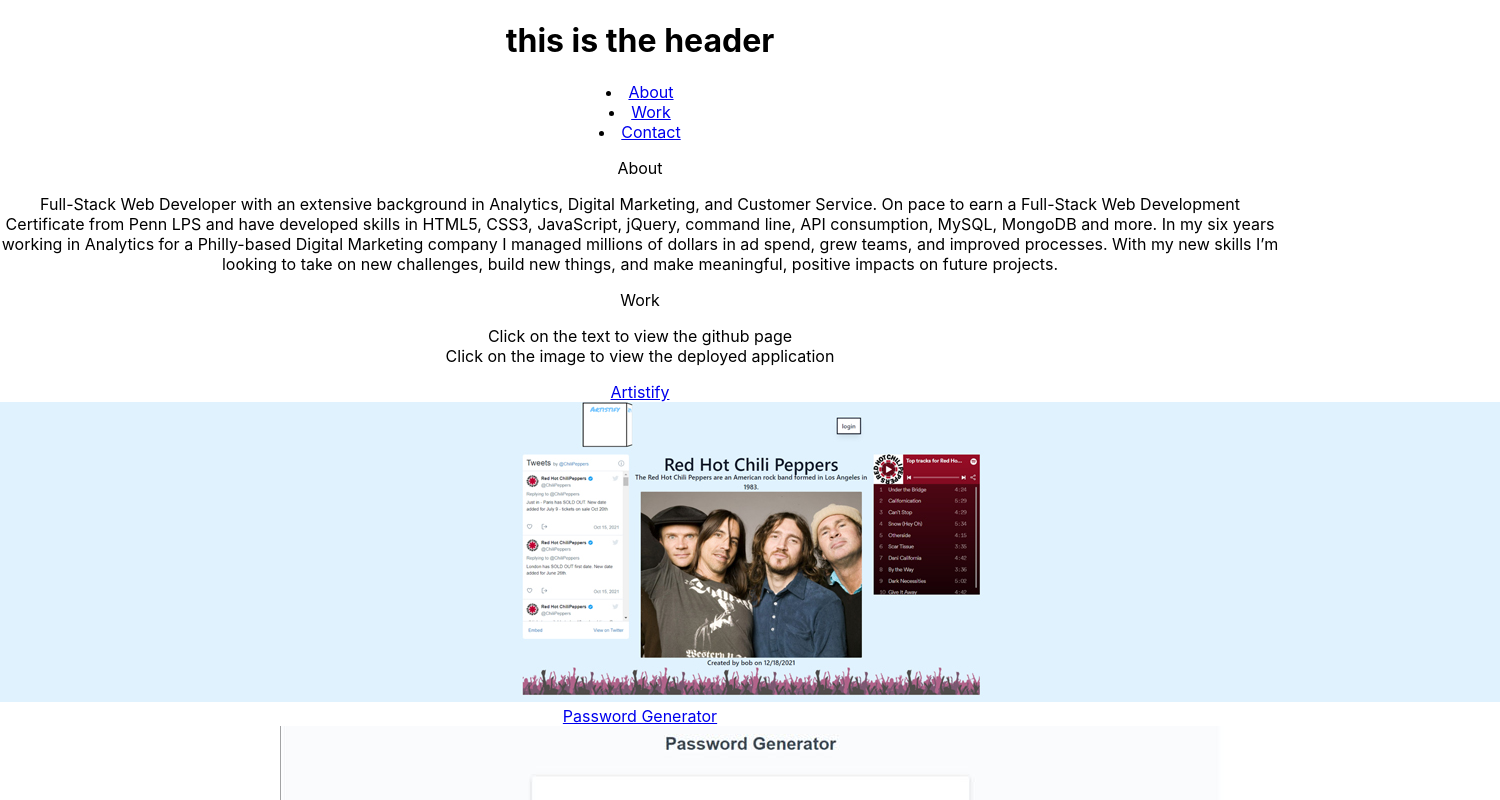
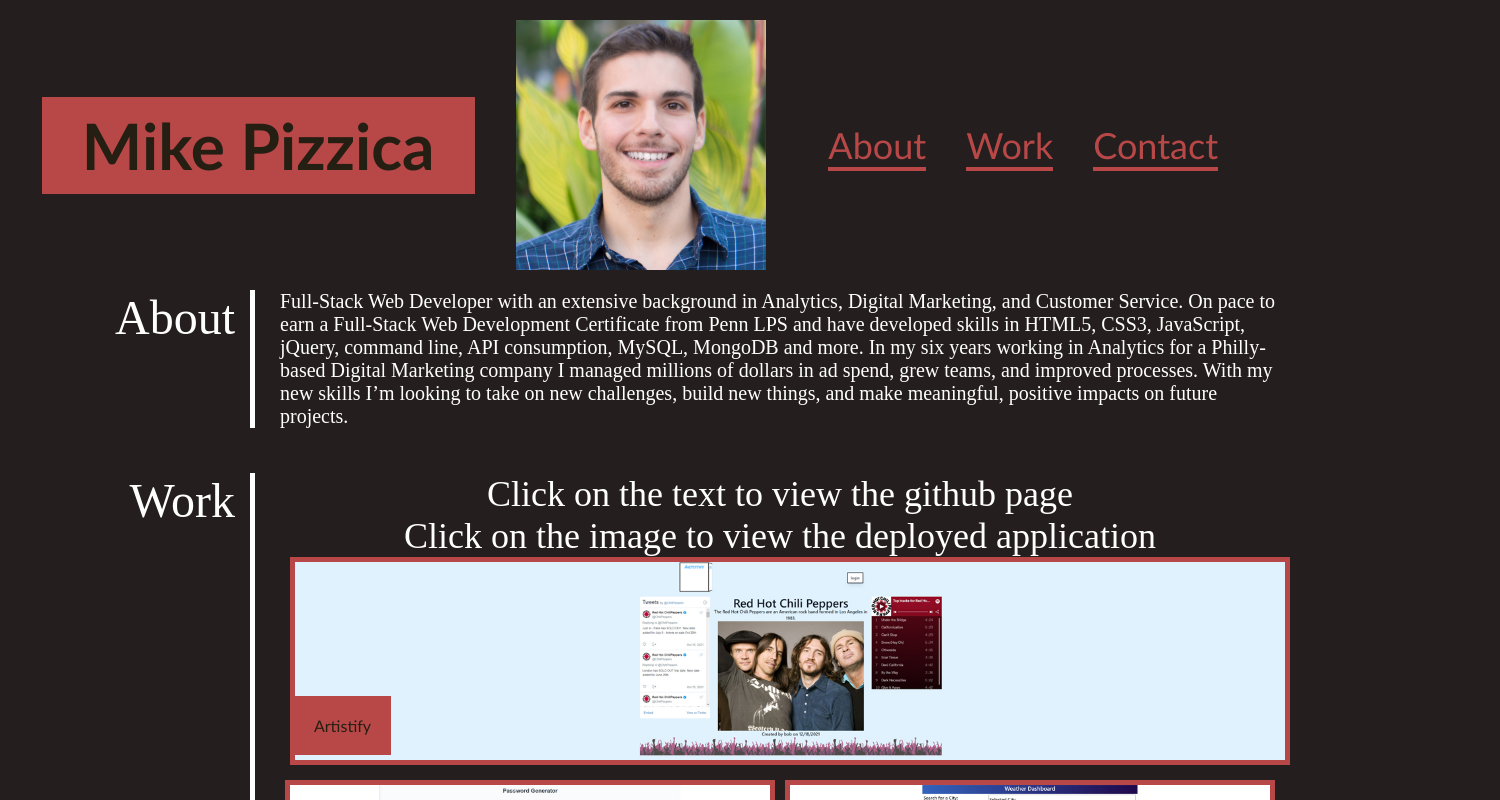
Before and after one commit to mikepizzica/react-portfolio, a React (Create React App) app: page / in a window 1280 px wide. Shown: the top 800 px of the page, 1500 px wide, since content can reach past the window. Built offline with nearby package versions, Linux system fonts and the light colour scheme.

Commit message:
update header and introduce CSS rules

```diff
--- a/src/App.css
+++ b/src/App.css
@@ -1,4 +1,4 @@
-.App {
+/* .App {
   text-align: center;
 }
 
@@ -35,4 +35,4 @@
   to {
     transform: rotate(360deg);
   }
-}
+} */
--- a/src/components/header.js
+++ b/src/components/header.js
@@ -3,10 +3,21 @@
 
 function header() {
     return (
-        <>
-        <h1>this is the header</h1>
-        <Nav/>
-        </>
+        <header>
+        <h1>Mike Pizzica</h1>
+        <img src={process.env.PUBLIC_URL + '/assets/images/MikePizzica1000x1000.jpg'} alt="mike pizzica" />
+        <nav>
+            <li>
+                <a href="#about">About</a>
+            </li>
+            <li>
+                <a href="#work">Work</a>
+            </li>
+            <li>
+                <a href="#contact">Contact</a>
+            </li>
+        </nav>
+    </header>
     );
 }
 
--- a/src/index.css
+++ b/src/index.css
@@ -1,13 +1,155 @@
-body {
+/* setting our universal selector */
+* {
+  box-sizing: border-box;
   margin: 0;
-  font-family: -apple-system, BlinkMacSystemFont, 'Segoe UI', 'Roboto', 'Oxygen',
-    'Ubuntu', 'Cantarell', 'Fira Sans', 'Droid Sans', 'Helvetica Neue',
-    sans-serif;
-  -webkit-font-smoothing: antialiased;
-  -moz-osx-font-smoothing: grayscale;
 }
 
-code {
-  font-family: source-code-pro, Menlo, Monaco, Consolas, 'Courier New',
-    monospace;
+/* setting the background color of the page */
+body {
+  background-color: #251e1e;
 }
+
+/* styling text within <p> tags */
+p {
+  font-size: 20px;
+  color:white
+}
+
+/* making images blocks to get rid of gaps */
+img {
+  display: block;
+}
+
+/* styling header at top of page */
+header {
+  padding: 20px 0px;
+  font-family: 'Trebuchet MS', 'Lucida Sans Unicode', 'Lucida Grande', 'Lucida Sans', Arial, sans-serif;
+  color: #251e13;
+  display: flex;
+  justify-content: space-evenly;
+  align-items: center;
+}
+
+  /* styling "Mike Pizzica" text */
+  header > h1 {
+      font-size: 64px;
+      background-color: #b84848;
+      padding: 10px 40px;
+  }
+
+  /* styling the header img */
+  header > img {
+      max-height: 250px;
+  }
+
+  /* styling the right header text */
+  header > nav {
+      font-family: 'Gill Sans', 'Gill Sans MT', Calibri, 'Trebuchet MS', sans-serif;
+      font-size: 36px;
+      display: flex;
+  }
+
+      /* styling the li so the items are spaced out */
+      header > nav > li {
+          padding:20px;
+          list-style-type: none;
+      }
+
+          /* syling the text within the li */
+          header > nav > li > a {
+              color: #b84848;
+              text-decoration: none;
+              border-bottom:#b84848 4px solid;
+          }
+
+          header > nav > li > a:hover {
+              color: #beb2b2;
+              text-decoration: none;
+              border-bottom:#beb2b2 4px solid;
+          }
+
+/* setting a consistent 50px padding to the right of all content */
+main {
+  padding-right: 50px;
+}
+
+  /* styling the articles */
+  article {
+      display:flex;
+      margin-bottom: 45px;
+  }
+
+      /* styling the article asides */
+      article > aside {
+          flex: 1;
+          text-align: right;
+          border-right: 5px solid white;
+      }
+
+          /* styling text within the article asides */
+          article > aside > p {
+              font-size:48px;
+              padding-right: 15px;
+          }
+
+      /* styling the article sections */
+      article > section {
+          flex: 4;
+          padding-left: 25px;
+          flex-wrap: wrap;
+          justify-content: space-evenly;
+          align-items: center;
+          display: flex;
+      }
+
+          #work-text {
+              text-align: center;
+              font-size: 36px;
+          }
+          /* styling the main project */
+          #main-project {
+              border:#b84848 solid 5px;
+              flex: 0 0 100%;
+              margin: 0px 10px 10px 10px;
+              position: relative;
+          }
+
+          /* styling the main project header */
+          #main-project header {
+              padding: 20px;
+              background-color: #b84848;
+              position: absolute;
+              bottom: 5px;
+              left:-1px
+          }
+
+          /* styling all other projects */
+          .project {
+              border:#b84848 solid 5px;
+              flex: 0 0 49%;
+              margin: 0.5%;
+              position: relative;
+              flex-wrap: wrap;
+          }
+
+          /* styling all other project headers */
+          .project header {
+              padding: 20px;
+              background-color: #b84848;
+              position: absolute;
+              bottom: 5px;
+              left:-1px;
+          }
+
+          /* styling the images for projects to display their full widths */
+          article > section > div img {
+              width: 100%;
+          }
+
+          /* styling links in the contact section */
+          #contact a {
+              color: white;
+              text-decoration: none;
+              border-bottom: white 4px solid;
+              font-size: 24px;
+          }
```
